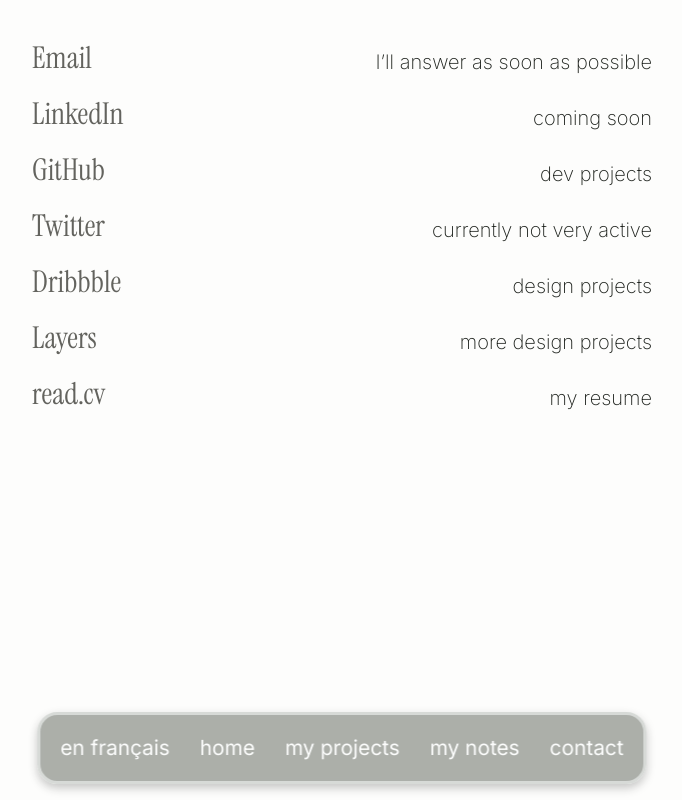
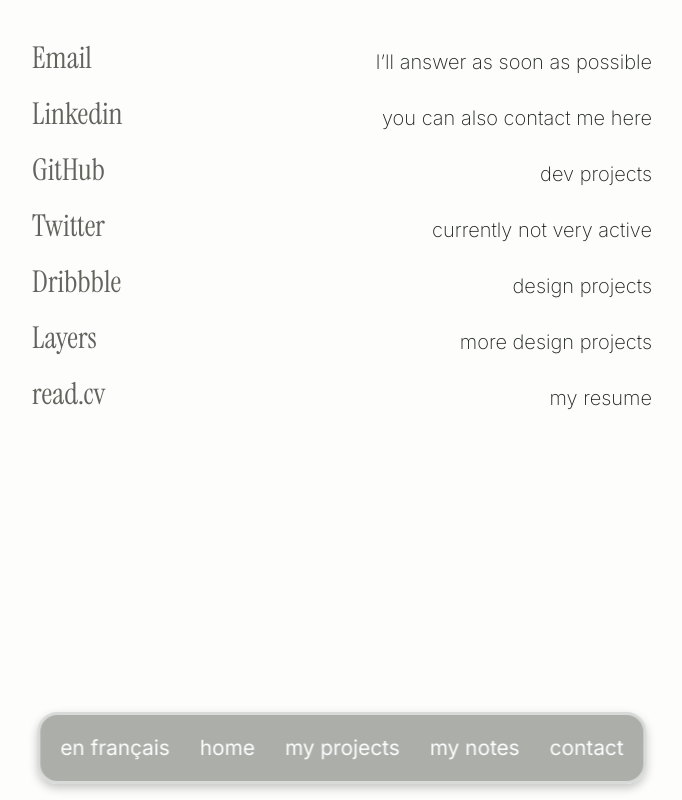
Before and after one commit to lemathurin/portfolio, a Next.js app: page /en/contact in a window 1280 px wide. Shown: the whole page, without its empty margins (298-980 px from the left). Built offline with nearby package versions, Linux system fonts and the light colour scheme.

Commit message:
added linkedin link

```diff
--- a/messages/en.json
+++ b/messages/en.json
@@ -70,7 +70,7 @@
     },
     "Contact": {
       "email": "I’ll answer as soon as possible",
-      "linkedin": "coming soon",
+      "linkedin": "you can also contact me here",
       "github": "dev projects",
       "twitter": "currently not very active",
       "dribbble": "design projects",
--- a/messages/fr.json
+++ b/messages/fr.json
@@ -70,7 +70,7 @@
     },
     "Contact": {
       "email": "je répondrai dès que possible",
-      "linkedin": "bientôt disponible",
+      "linkedin": "contactez-moi ici aussi",
       "github": "mes projets de dév",
       "twitter": "actuellement pas très actif",
       "dribbble": "projets de design",
--- a/src/app/[locale]/components/ContactList.jsx
+++ b/src/app/[locale]/components/ContactList.jsx
@@ -119,8 +119,14 @@ export default function ContactList(props) {
             )}
           </AnimatePresence>
         </div>
-        <div className="font-instrument text-lightMode-hoveredtext text-3xl hover:text-[#5C271F] hover:line-through transition cursor-not-allowed w-min pt-8 md:pt-0">
-          LinkedIn
+        <div className="font-instrument hover:text-lightMode-text text-3xl hover:underline text-lightMode-hoveredtext transition w-min pt-8 md:pt-0">
+          <Link
+            target="_blank"
+            rel="noopener noreferrer"
+            href="https://www.linkedin.com/in/mathurinsekine/"
+          >
+            Linkedin
+          </Link>
         </div>
         <div className="font-inter text-lightMode-text font-extralight  text-xl flex items-end md:justify-end">
           {props.linkedin}
```
